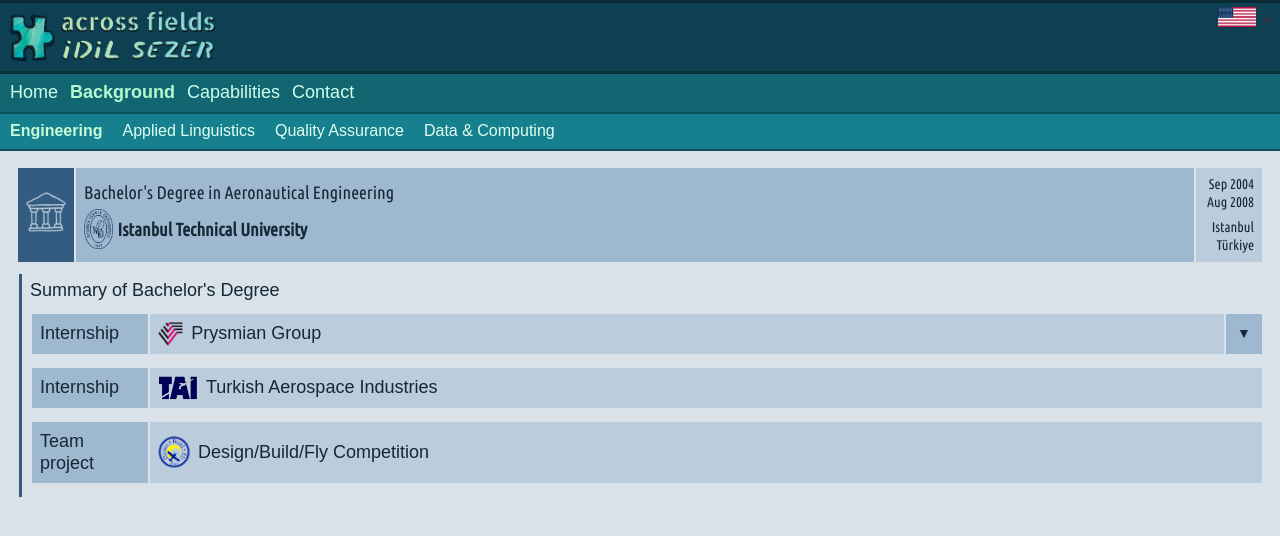
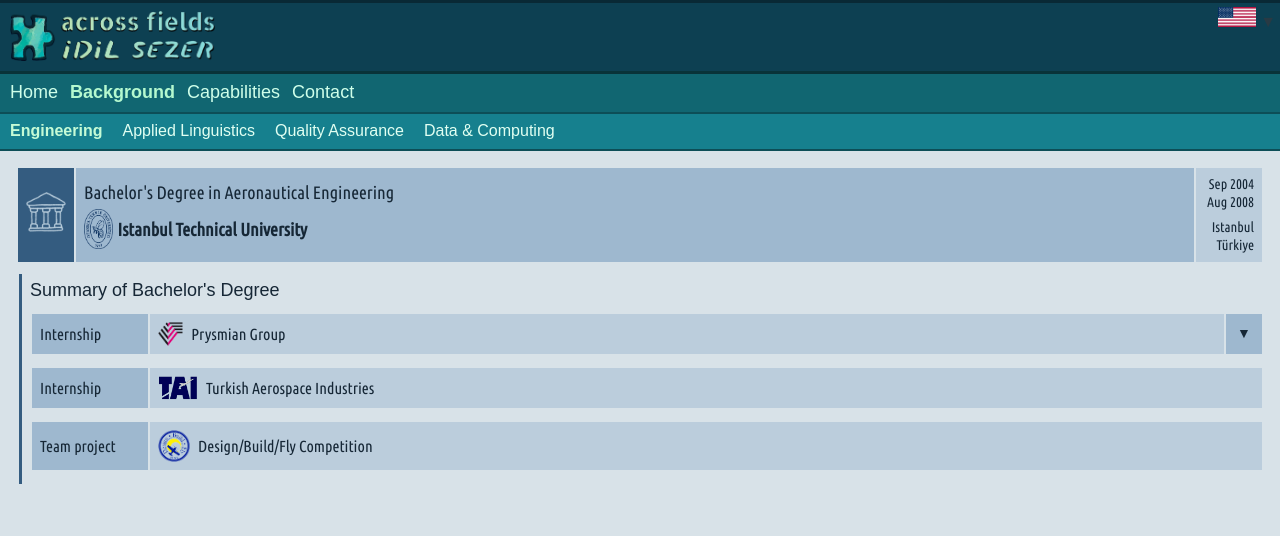
Before and after one commit to acrossfields/idilsezer, a Jekyll site: the page built from en/background-eng.md, in a window 1280 px wide. Shown: the top 536 px of the page. Built offline with Jekyll 4.4.1, drawn with Linux system fonts in a browser that asks for light colours; some web fonts are replaced.

Commit message:
Update background-eng.md

```diff
--- a/en/background-eng.md
+++ b/en/background-eng.md
@@ -33,10 +33,10 @@ permalink: /en/background/engineering/
 
   <table class="table-bgsub" style="color: #162736; margin: 10px 0; padding: 0;">
     <tr>
-      <td style="background-color: #9eb8cf; padding: 8px;">
+      <td style="background-color: #9eb8cf; padding: 8px; font-family: 'Ubuntu Condensed', sans-serif; font-size: 16px;">
         Internship
       </td>
-      <td style="background-color: #bbcddc; padding: 8px;">
+      <td style="background-color: #bbcddc; padding: 8px; font-family: 'Ubuntu Condensed', sans-serif; font-size: 16px;">
         <div style="display: flex; align-items: center; gap: 8px;">
           <img src="{{ '/assets/images/prysmian.png' | relative_url }}" alt="Prysmian" style="height: 24px;">
           <span>Prysmian Group</span>
@@ -55,10 +55,10 @@ permalink: /en/background/engineering/
 
   <table class="table-bgsub" style="color: #162736; margin: 10px 0; padding: 0;">
     <tr>
-      <td style="background-color: #9eb8cf; padding: 8px;">
+      <td style="background-color: #9eb8cf; padding: 8px; font-family: 'Ubuntu Condensed', sans-serif; font-size: 16px;">
         Internship
       </td>
-      <td style="background-color: #bbcddc; padding: 8px;">
+      <td style="background-color: #bbcddc; padding: 8px; font-family: 'Ubuntu Condensed', sans-serif; font-size: 16px;">
         <div style="display: flex; align-items: center; gap: 8px;">
           <img src="{{ '/assets/images/tai.png' | relative_url }}" alt="TAI" style="width: 40px;">
           <span>Turkish Aerospace Industries</span>
@@ -69,10 +69,10 @@ permalink: /en/background/engineering/
 
   <table class="table-bgsub" style="color: #162736; margin: 10px 0; padding: 0;">
     <tr>
-      <td style="background-color: #9eb8cf; padding: 8px;">
+      <td style="background-color: #9eb8cf; padding: 8px; font-family: 'Ubuntu Condensed', sans-serif; font-size: 16px;">
         Team project
       </td>
-      <td style="background-color: #bbcddc; padding: 8px;">
+      <td style="background-color: #bbcddc; padding: 8px; font-family: 'Ubuntu Condensed', sans-serif; font-size: 16px;">
         <div style="display: flex; align-items: center; gap: 8px;">
           <img src="{{ '/assets/images/dbf.png' | relative_url }}" alt="DBF" style="height: 32px;">
           <span>Design/Build/Fly Competition</span>
```
